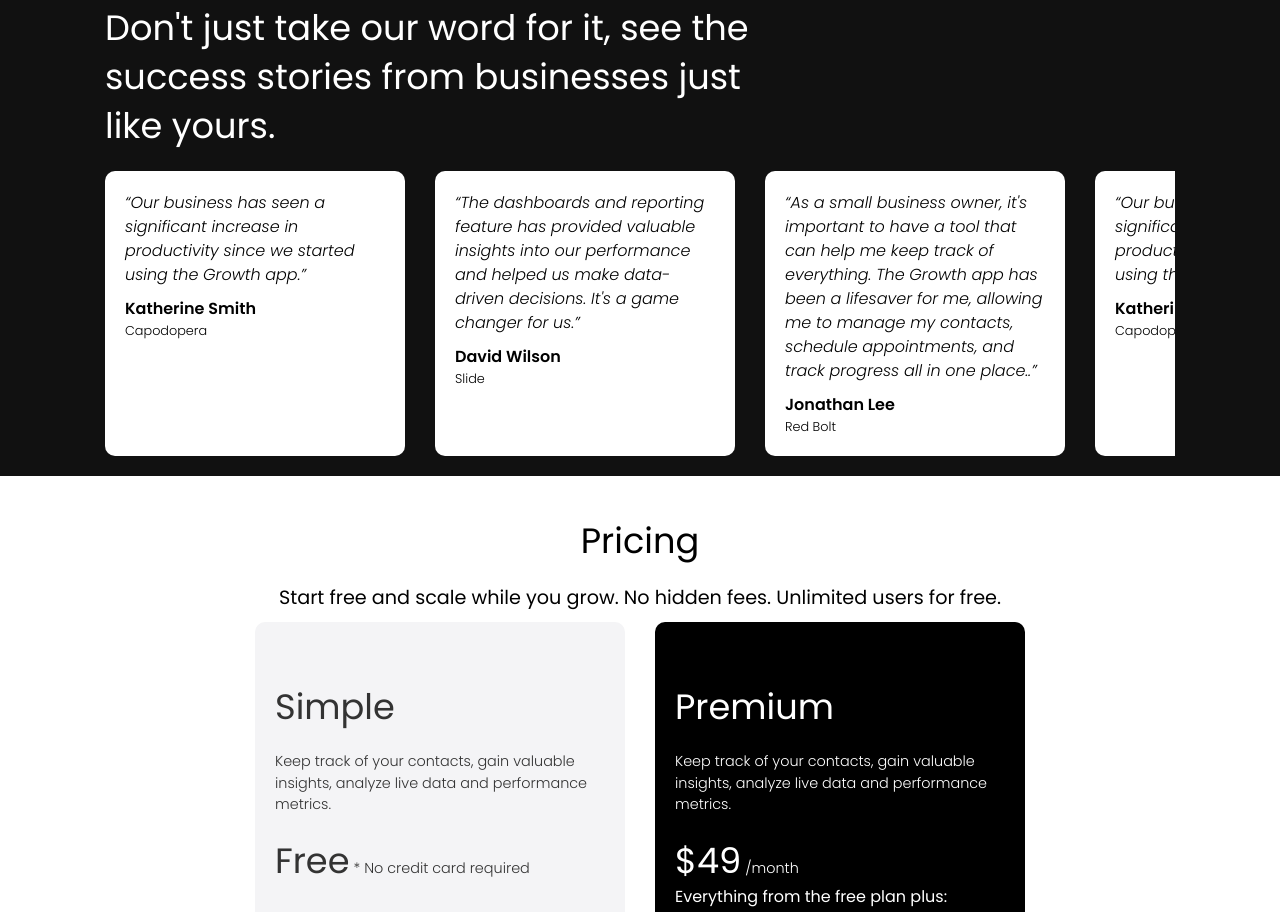
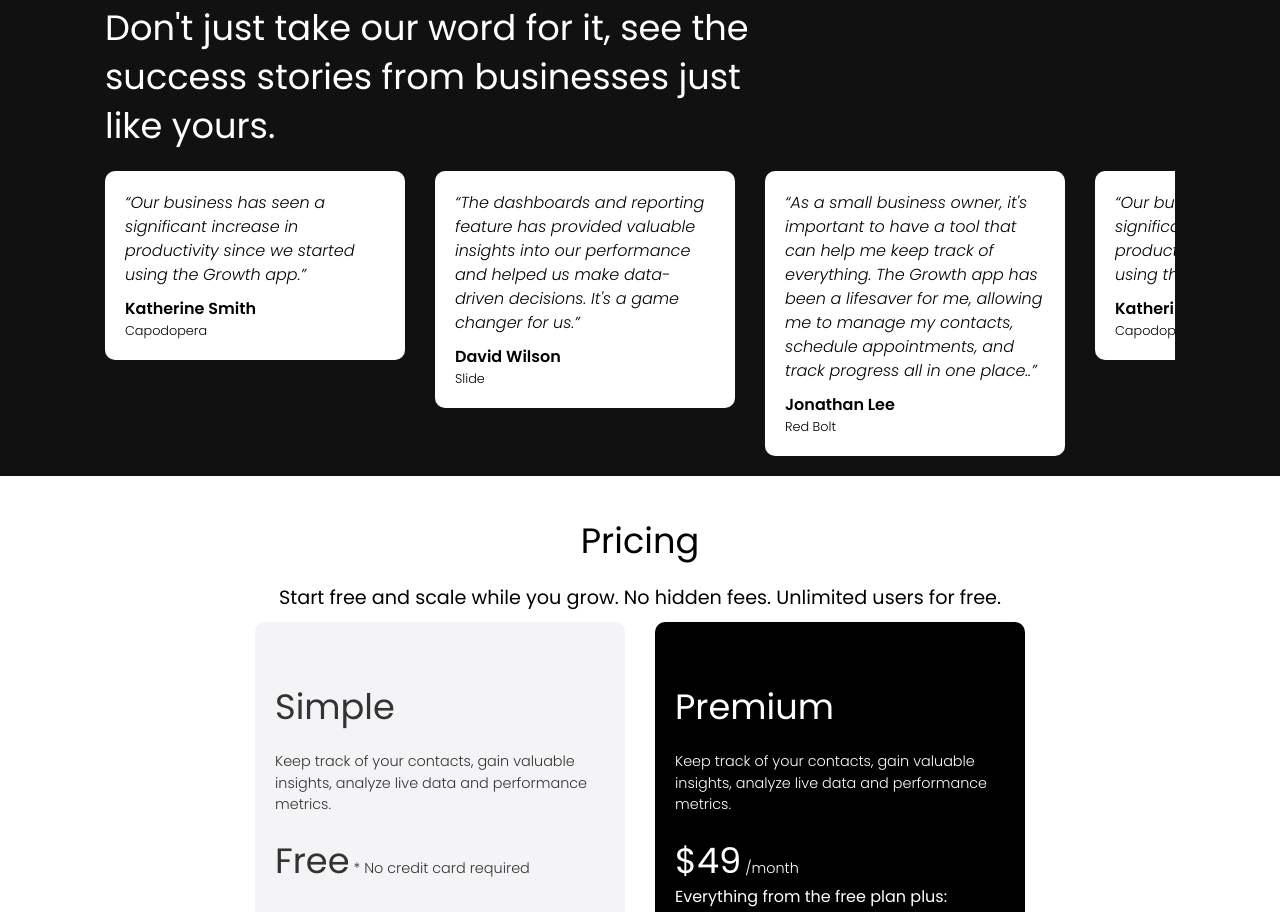
Before and after one commit to jinyongnan810/web-practice, a plain HTML site: page growth/index.html in a window 1280 px wide. Shown: the part 1515-2427 px from the top of the page. Drawn offline with Linux system fonts and the light colour scheme.

Commit message:
complete todo

```diff
--- a/growth/css/style.css
+++ b/growth/css/style.css
@@ -301,6 +301,8 @@ img {
   color: #000;
   border-radius: 10px;
   padding: 20px;
+  /* this makes the grid item takes up only the space it needs based on its content */
+  align-self: start;
 }
 /* Background */
 .bg-primary {
```
Also changed, not shown: growth/index.html (+0 -1 lines), 1 other file.
